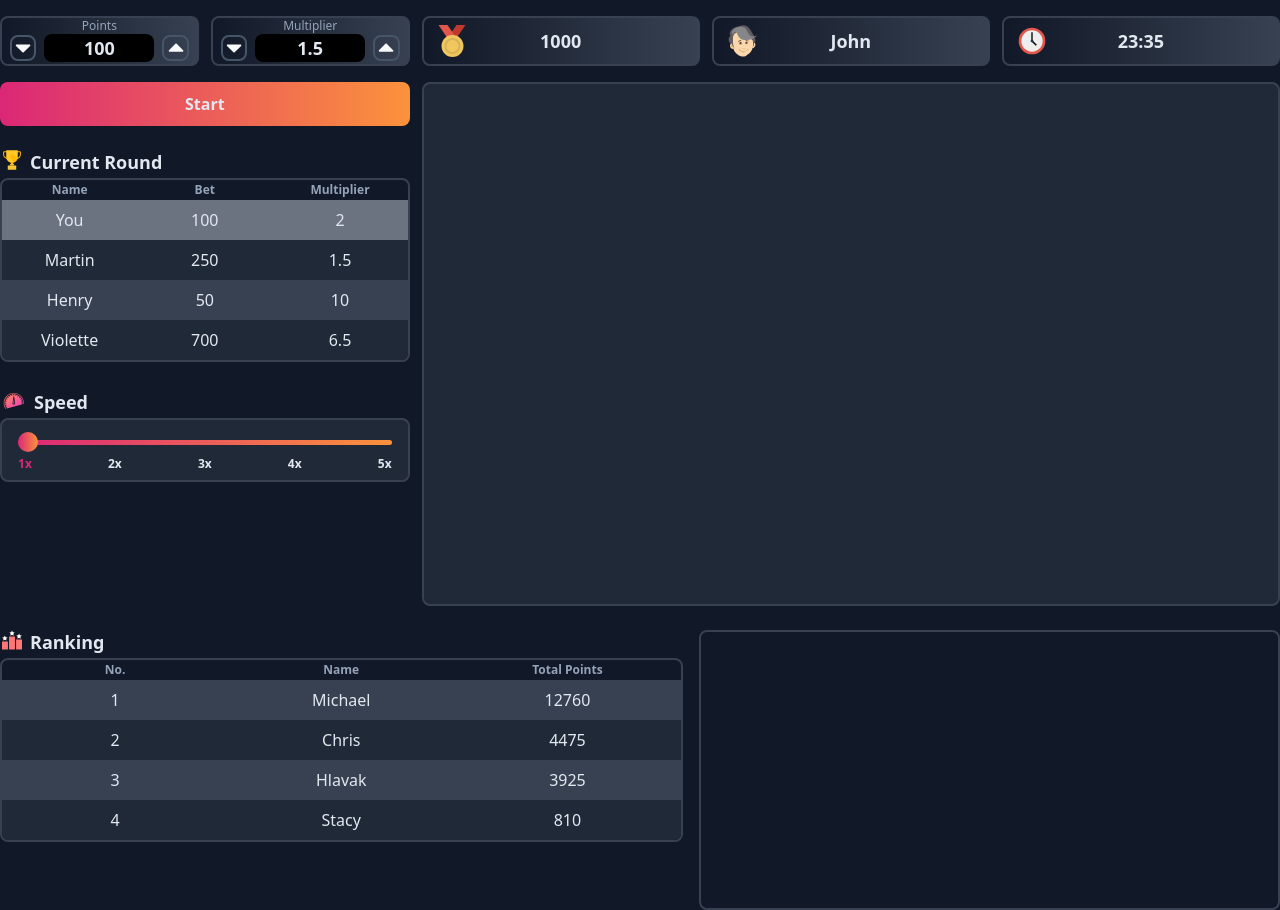
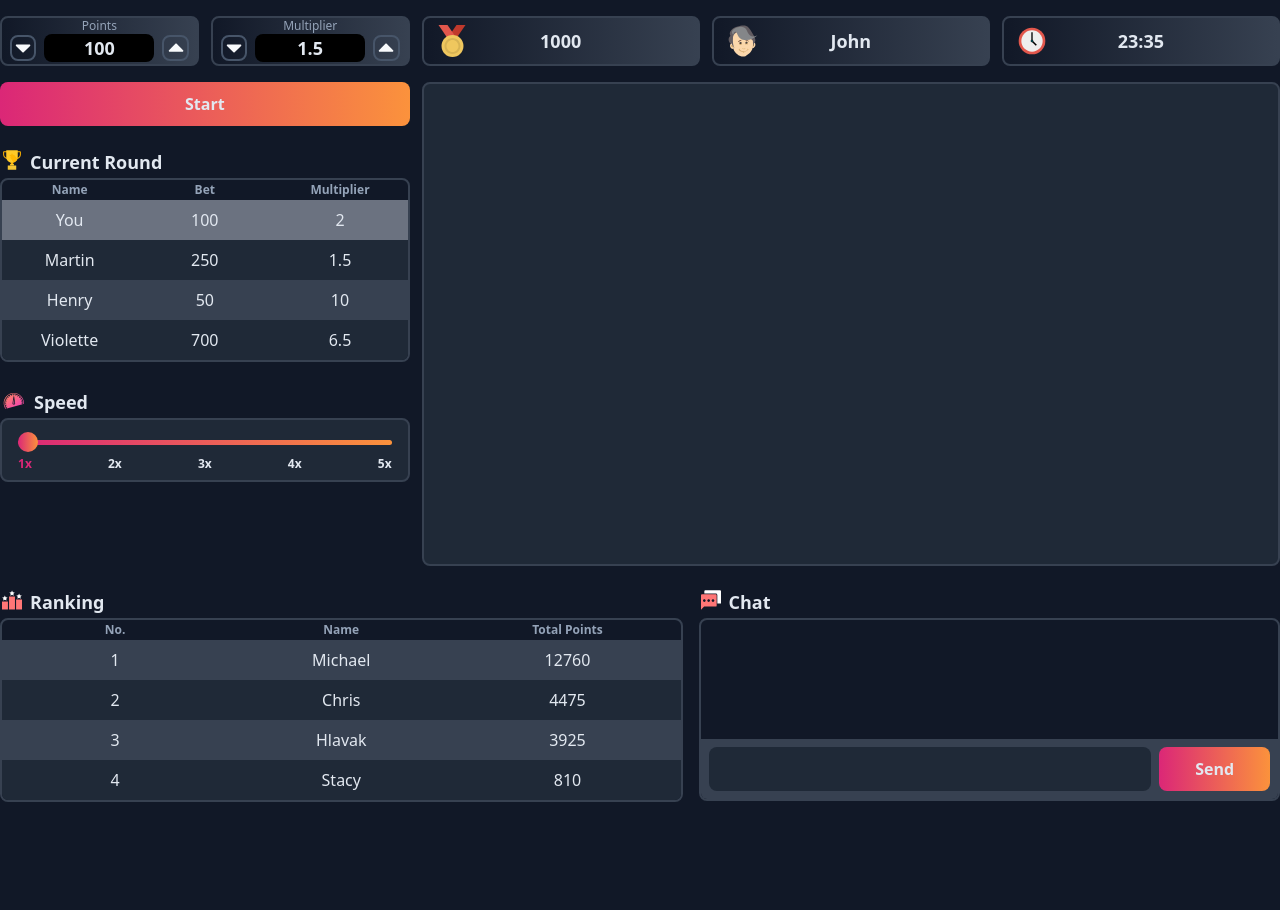
Before and after one commit to Aegario/guess-the-number, a React (Vite) app: page / in a window 1280 px wide. After the commit the page ends 802 px from the top, so only its background shows below. Built offline with nearby package versions, Linux system fonts and the light colour scheme.

Commit message:
Chat was added

```diff
--- a/src/App.tsx
+++ b/src/App.tsx
@@ -1,6 +1,6 @@
 import React, { FC } from 'react'
 import { Container } from 'layout'
-import { GameBoard, Settings, RankingTable } from 'features'
+import { GameBoard, Settings, RankingTable, Chat } from 'features'
 
 export const App: FC = () => (
   <Container>
@@ -14,10 +14,12 @@ export const App: FC = () => (
     </div>
 
     <div className="mt-6 flex">
-      <div className="h-[180px] w-[54%]">
+      <div className="w-[54%]">
         <RankingTable />
       </div>
-      <div className="border-def ml-4 h-[280px] w-[46%]"></div>
+      <div className="ml-4 w-[46%]">
+        <Chat />
+      </div>
     </div>
   </Container>
 )
--- a/src/components/Button/Button.tsx
+++ b/src/components/Button/Button.tsx
@@ -1,7 +1,7 @@
 import { FC } from 'react'
 
 interface Props {
-  onClick: () => void
+  onClick?: () => void
   children: string
   disabled?: boolean
 }
@@ -9,9 +9,9 @@ interface Props {
 export const Button: FC<Props> = ({ onClick, children, disabled = false }) => {
   return (
     <button
+      type="submit"
       className="to w-full rounded-lg  from-pink-600 to-orange-400
       py-2.5 font-semibold enabled:bg-gradient-to-r disabled:bg-gray-600"
-      type="button"
       onClick={onClick}
       disabled={disabled}
     >
--- /dev/null
+++ b/src/features/Chat/Chat.tsx
@@ -0,0 +1,43 @@
+import { ChangeEvent, FC, FormEvent, useState } from 'react'
+import { Button, Title } from 'components'
+import { ChatIcon } from 'icons'
+import { ChatWindow } from './ChatWindow'
+import { Input } from 'features/Chat/Input'
+
+const TITLE = 'Chat'
+interface Props {}
+
+export const Chat: FC<Props> = () => {
+  const [messages, setMessages] = useState<string[]>([])
+  const [inputValue, setInputValue] = useState('')
+
+  const handleInputChange = (e: ChangeEvent<HTMLInputElement>) => {
+    const val = e.target.value
+    if (val.length > 56) return
+    setInputValue(val)
+  }
+
+  const handleSubmit = (e: FormEvent<HTMLFormElement>) => {
+    e.preventDefault()
+    if (!inputValue) return
+    setMessages([...messages, inputValue])
+    setInputValue('')
+  }
+
+  return (
+    <>
+      <Title icon={<ChatIcon />} text={TITLE} />
+      <div className="border-def flex h-[183.33px] flex-col justify-center overflow-hidden">
+        <ChatWindow messages={messages} />
+
+        <form onSubmit={handleSubmit} className="flex w-full bg-gray-700 p-2">
+          <Input onChange={handleInputChange} value={inputValue} />
+
+          <div className="ml-2 w-1/5">
+            <Button>Send</Button>
+          </div>
+        </form>
+      </div>
+    </>
+  )
+}
--- /dev/null
+++ b/src/features/Chat/ChatWindow.tsx
@@ -0,0 +1,28 @@
+import { FC, useEffect, useRef } from 'react'
+import { Message } from './Message'
+
+interface Props {
+  messages: string[]
+}
+
+export const ChatWindow: FC<Props> = ({ messages }) => {
+  const wrapperRef = useRef<HTMLDivElement>(null)
+
+  useEffect(() => {
+    console.log(wrapperRef.current)
+    const wrapper = wrapperRef.current!
+    wrapper.scrollTo(0, wrapper.scrollHeight)
+  }, [messages])
+
+  return (
+    <div ref={wrapperRef} className="h-4/5 w-full overflow-y-auto p-1.5">
+      {messages.map((message, idx) => (
+        <div className="m-2">
+          <Message sender="Michael" isEven={idx % 2 === 0}>
+            {message}
+          </Message>
+        </div>
+      ))}
+    </div>
+  )
+}
--- /dev/null
+++ b/src/features/Chat/Input.tsx
@@ -0,0 +1,18 @@
+import { ChangeEvent, FC } from 'react'
+import { Button } from 'components'
+
+interface Props {
+  onChange: (e: ChangeEvent<HTMLInputElement>) => void
+  value: string
+}
+
+export const Input: FC<Props> = ({ onChange, value }) => {
+  return (
+    <input
+      type="text"
+      value={value}
+      onChange={onChange}
+      className="w-4/5 rounded-lg bg-gray-800 px-2 text-xs font-bold focus:outline-none"
+    />
+  )
+}
--- /dev/null
+++ b/src/features/Chat/Message.tsx
@@ -0,0 +1,31 @@
+import { FC } from 'react'
+import classNames from 'classnames'
+
+interface Props {
+  sender: string
+  children: string
+  isEven: boolean
+}
+
+export const Message: FC<Props> = ({ sender, children, isEven }) => {
+  return (
+    <div className="flex text-xs">
+      <span
+        className={classNames('font-bold', {
+          'text-orange-400': isEven,
+          'text-pink-600': !isEven,
+        })}
+      >
+        {sender}:
+      </span>
+      <p
+        className={classNames('ml-2 rounded-sm px-1', {
+          'bg-gray-600': isEven,
+          'bg-gray-700': !isEven,
+        })}
+      >
+        {children}
+      </p>
+    </div>
+  )
+}
--- a/src/features/GameBoard/Chart.tsx
+++ b/src/features/GameBoard/Chart.tsx
@@ -3,5 +3,5 @@ import { FC } from 'react'
 interface Props {}
 
 export const Chart: FC<Props> = () => {
-  return <div className="border-def mt-4 h-[524px] bg-gray-800"></div>
+  return <div className="border-def mt-4 h-[484px] bg-gray-800"></div>
 }
--- a/src/features/RankingTable/RankingTable.tsx
+++ b/src/features/RankingTable/RankingTable.tsx
@@ -16,7 +16,7 @@ export const RankingTable: FC<Props> = () => {
   }, [])
 
   return (
-    <div>
+    <>
       <Title icon={<RankingIcon />} text={TABLE_HEADER} />
       <Table
         head={<Head items={HEADER_ITEMS} />}
@@ -34,6 +34,6 @@ export const RankingTable: FC<Props> = () => {
           </>
         }
       />
-    </div>
+    </>
   )
 }
--- a/src/features/index.ts
+++ b/src/features/index.ts
@@ -1,3 +1,4 @@
 export { GameBoard } from './GameBoard/GameBoard'
 export { Settings } from './Settings/Settings'
 export { RankingTable } from './RankingTable/RankingTable'
+export { Chat } from './Chat/Chat'
--- a/src/icons/ChatIcon.tsx
+++ b/src/icons/ChatIcon.tsx
@@ -3,7 +3,7 @@ import { FC } from 'react'
 interface Props {}
 
 export const ChatIcon: FC<Props> = () => (
-  <svg height="24px" width="24px" version="1.1" viewBox="0 0 60 60">
+  <svg height="20px" width="20px" version="1.1" viewBox="0 0 60 60">
     <g>
       <path
         fill="#FF7676"
```
